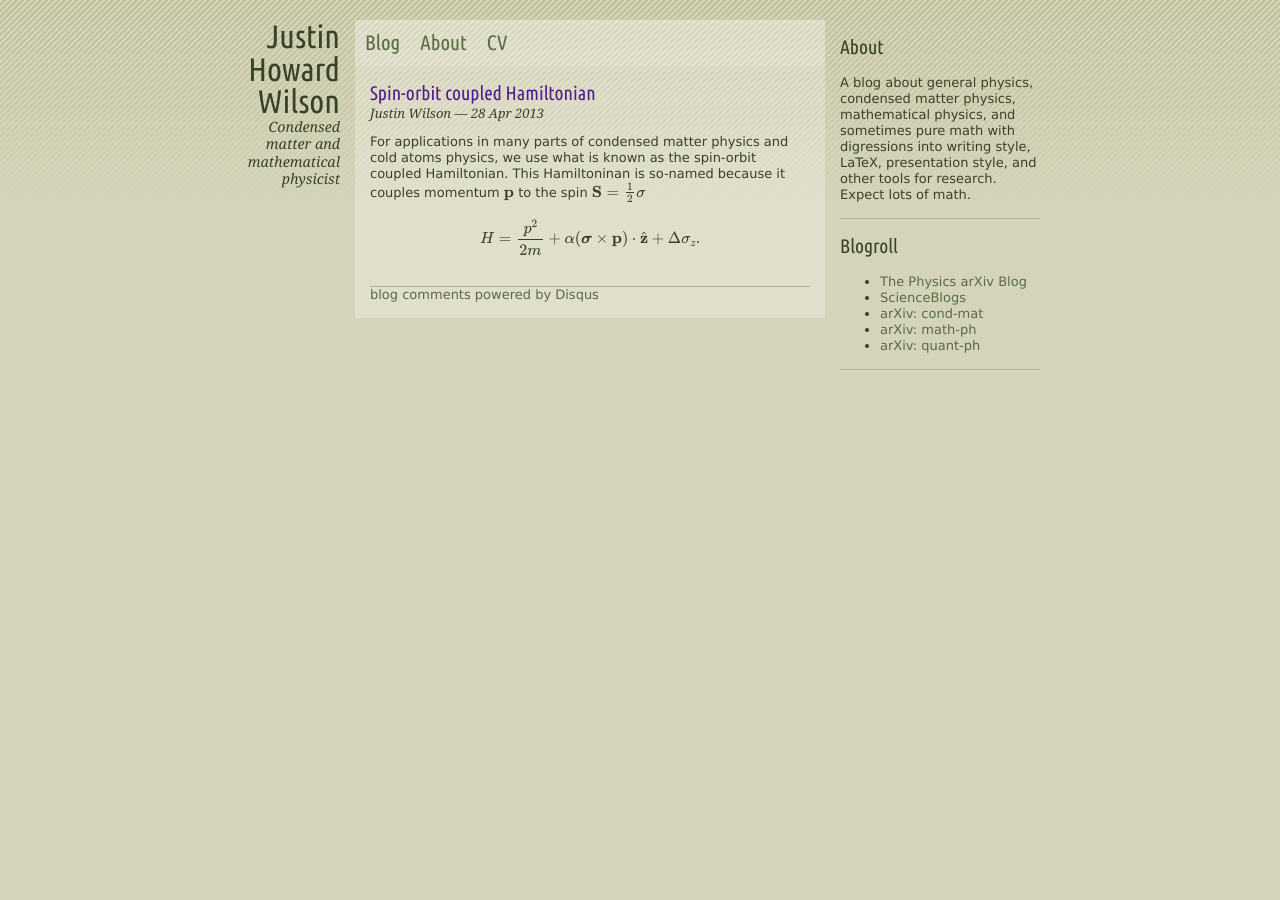
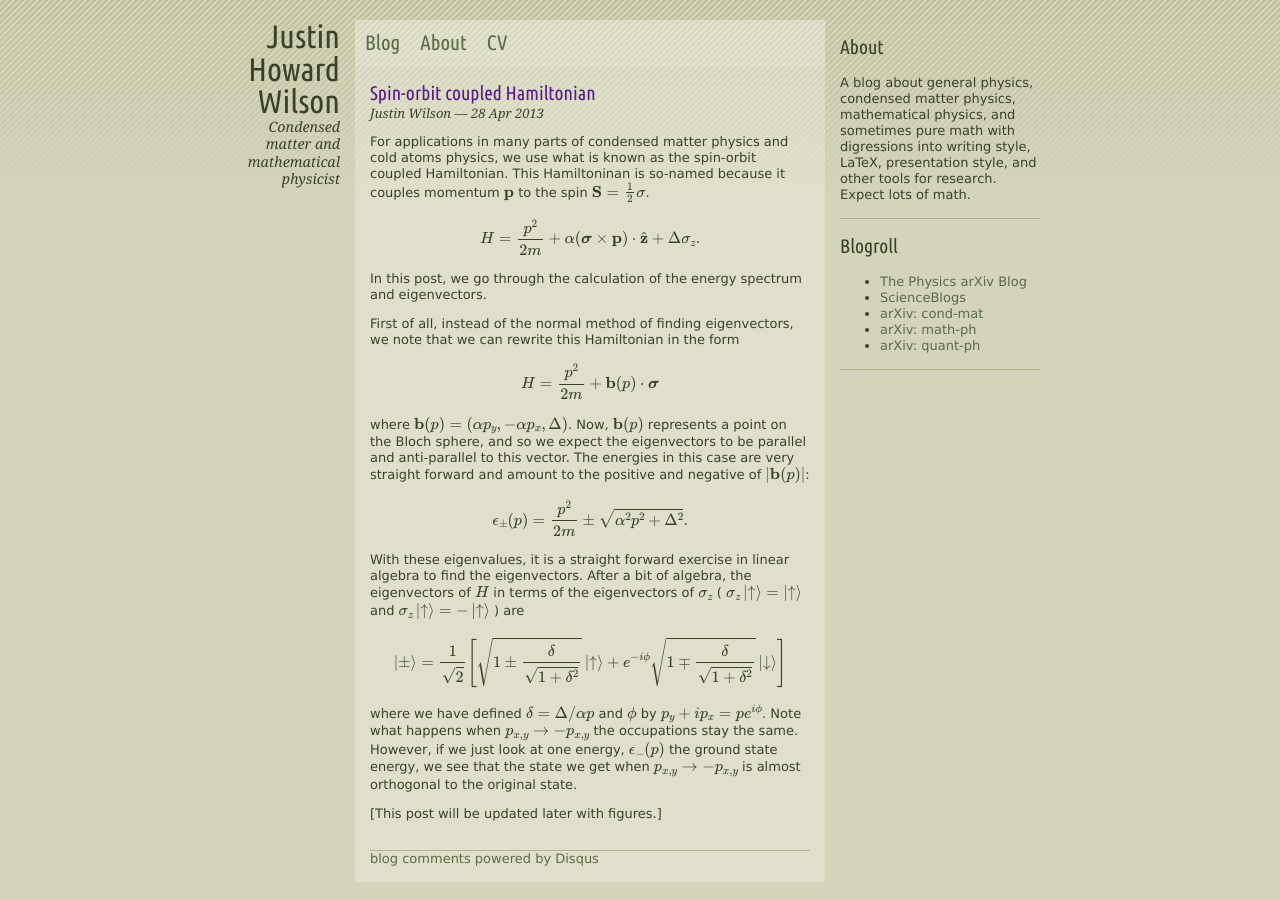
Before and after one commit to jhwilson/old-jhwilson.github.io, a Jekyll site: the page built from _posts/2013-04-28-new-test-post.markdown, in a window 1280 px wide. Built offline with Jekyll 4.4.1, drawn with Linux system fonts in a browser that asks for light colours; nearby versions of some CDN libraries; formulas are drawn with MathJax 3; comment, search, counter and statistics services are not loaded.

Commit message:
Set test posts to not be published and added a place holder CV file

```diff
--- a/_posts/2011-08-19-doing-some-jekyll-tests.markdown
+++ b/_posts/2011-08-19-doing-some-jekyll-tests.markdown
@@ -1,6 +1,7 @@
 ---
 layout: post
 title: Doing some jekyll tests
+published: false
 ---
 
 This post is just a test but if you find something interesting inside, let me know!
--- a/_posts/2012-08-04-mathjax-test.markdown
+++ b/_posts/2012-08-04-mathjax-test.markdown
@@ -1,6 +1,7 @@
 ---
 layout: post
 title: MathJax Test
+published: false
 ---
 Here's some mathjax markup:
 
--- a/_posts/2012-08-04-spin-orbit-coupled-Hamiltonian.markdown
+++ b/_posts/2012-08-04-spin-orbit-coupled-Hamiltonian.markdown
@@ -1,6 +1,7 @@
 ---
 layout: post
 title: Spin-orbit coupled Hamiltonian
+published: false
 ---
 
 For applications in many parts of condensed matter physics and cold atoms physics, we use what is known as the spin-orbit coupled Hamiltonian. This Hamiltoninan is so-named because it couples momentum $$\mathbf{p}$$
--- a/_posts/2013-04-28-new-test-post.markdown
+++ b/_posts/2013-04-28-new-test-post.markdown
@@ -4,6 +4,24 @@
 ---
 
 For applications in many parts of condensed matter physics and cold atoms physics, we use what is known as the spin-orbit coupled Hamiltonian. This Hamiltoninan is so-named because it couples momentum $$\mathbf{p}$$
-to the spin $$\mathbf{S}=\frac12\sigma$$
+to the spin $$\mathbf{S}=\frac12\sigma$$.
 
-$$H = \frac{p^2}{2m} + \alpha (\boldsymbol{\sigma} \times \mathbf{p})\cdot \hat{\mathbf{z}} + \Delta \sigma_z.$$
+$$ H = \frac{p^2}{2m} + \alpha (\boldsymbol{\sigma} \times \mathbf{p})\cdot \hat{\mathbf{z}} + \Delta \sigma_z. $$
+
+In this post, we go through the calculation of the energy spectrum and eigenvectors.
+
+First of all, instead of the normal method of finding eigenvectors, we note that we can rewrite this Hamiltonian in the form
+
+$$ H = \frac{p^2}{2m} + \mathbf{b}(p) \cdot \boldsymbol{\sigma} $$
+
+where $$\mathbf{b}(p) = (\alpha p_y, -\alpha p_x, \Delta)$$. Now, $$\mathbf{b}(p)$$ represents a point on the Bloch sphere, and so we expect the eigenvectors to be parallel and anti-parallel to this vector. The energies in this case are very straight forward and amount to the positive and negative of $$\lvert\mathbf{b}(p)\rvert$$:
+
+$$ \epsilon_\pm(p) = \frac{p^2}{2m} \pm \sqrt{ \alpha^2 p^2 + \Delta^2}. $$
+
+With these eigenvalues, it is a straight forward exercise in linear algebra to find the eigenvectors. After a bit of algebra, the eigenvectors of $$H$$ in terms of the eigenvectors of $$\sigma_z$$ ( $$\sigma_z\left\lvert\uparrow\right\rangle = \left\lvert\uparrow\right\rangle$$ and $$\sigma_z\left\lvert\uparrow\right\rangle = -\left\lvert\uparrow\right\rangle$$ ) are
+
+$$\left\lvert\pm\right\rangle = \frac1{\sqrt2}\left[\sqrt{1 \pm \frac{\delta}{\sqrt{1+\delta^2}}}\left\lvert\uparrow\right\rangle + e^{-i\phi} \sqrt{1 \mp \frac{\delta}{\sqrt{1+\delta^2}}}\left\lvert\downarrow\right\rangle \right]$$
+
+where we have defined $$\delta = \Delta/\alpha p$$ and $$\phi$$ by $$p_y+ip_x = p e^{i\phi}$$. Note what happens when $$p_{x,y} \rightarrow -p_{x,y}$$ the occupations stay the same. However, if we just look at one energy, $$\epsilon_-(p)$$ the ground state energy, we see that the state we get when $$p_{x,y} \rightarrow -p_{x,y}$$ is almost orthogonal to the original state.
+
+[This post will be updated later with figures.]
--- /dev/null
+++ b/cv.markdown
@@ -0,0 +1,6 @@
+---
+layout: default
+title: CV
+---
+
+CV will eventually go here.
```
